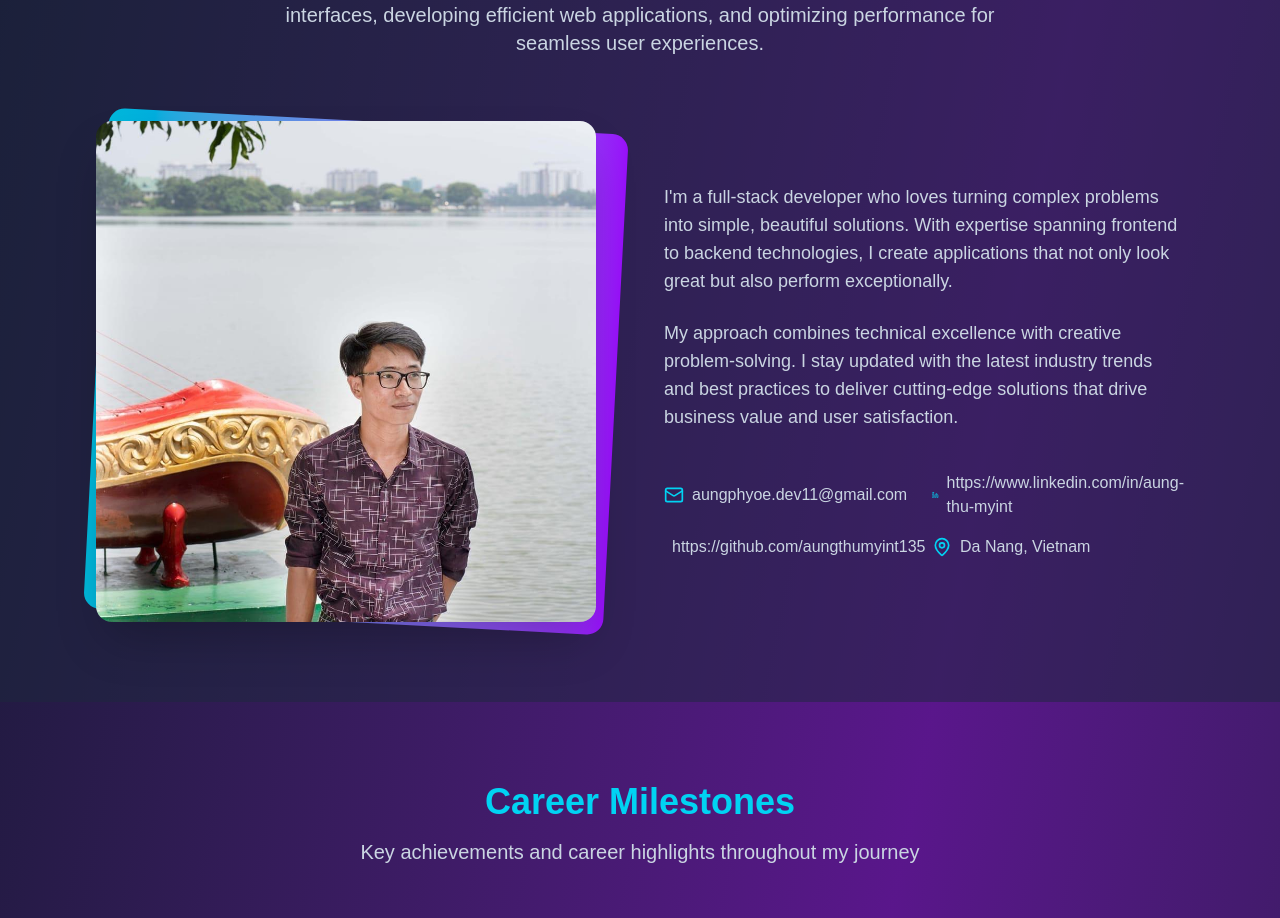
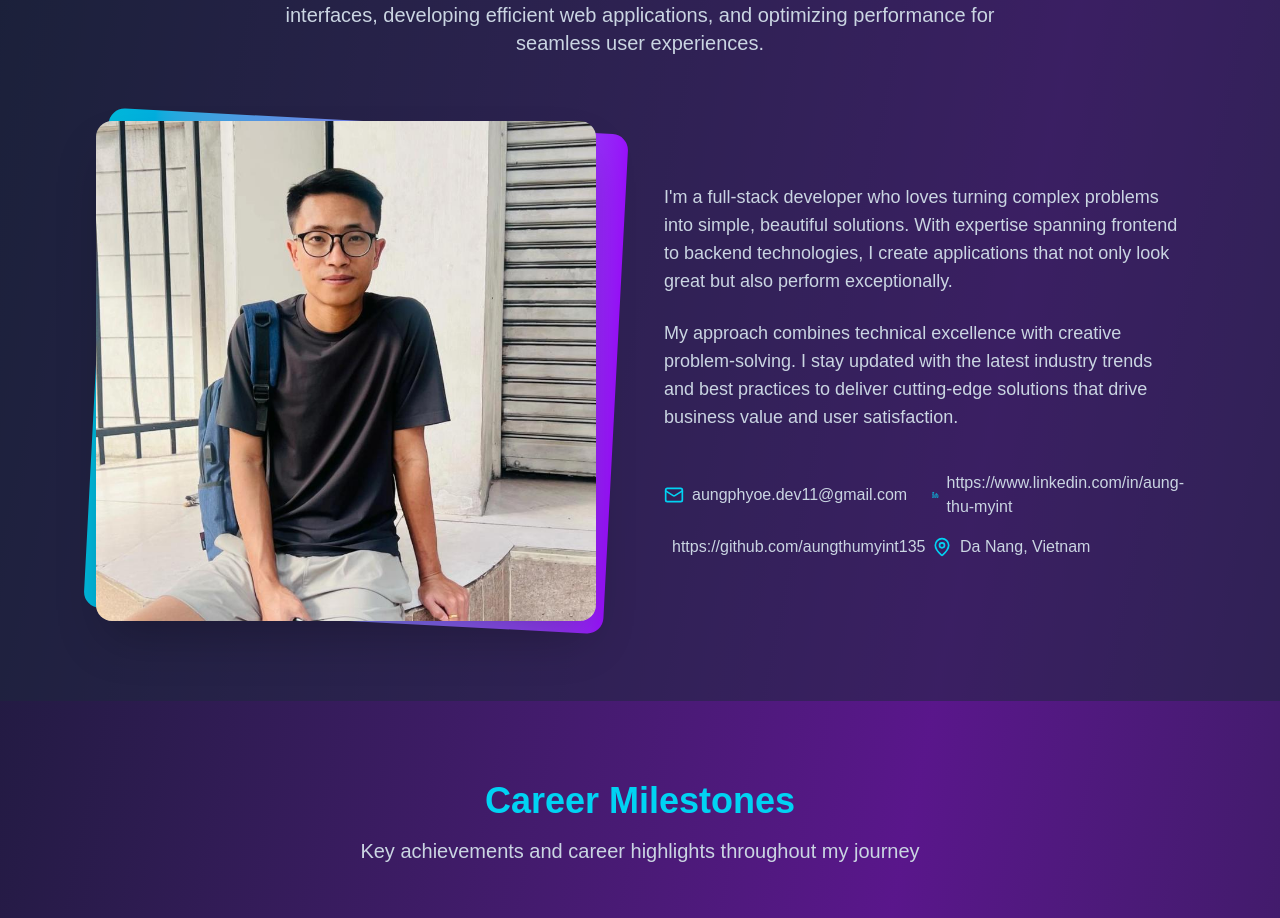
Before and after one commit to aungthumyint135/ap-the-dev, a Next.js app: page / in a window 1280 px wide. Shown: the part 991-1909 px from the top of the page. Built offline with nearby package versions, Linux system fonts and the light colour scheme.

Commit message:
update image

```diff
--- a/app/page.js
+++ b/app/page.js
@@ -431,7 +431,7 @@ export default function Home() {
                 <Image
                   width={500}
                   height={500}
-                  src="/images/atm-img.jpg"
+                  src="/images/ap.jpg"
                   // src=""
                   alt="Developer"
                   className="relative rounded-2xl shadow-2xl"
```
Also changed, not shown: public/images/ap.jpg (added).
